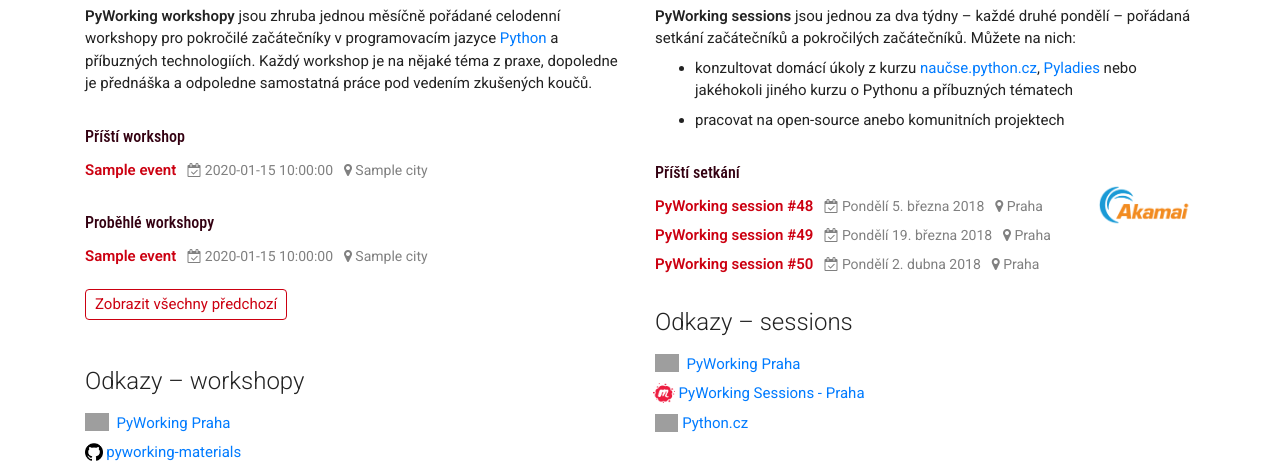
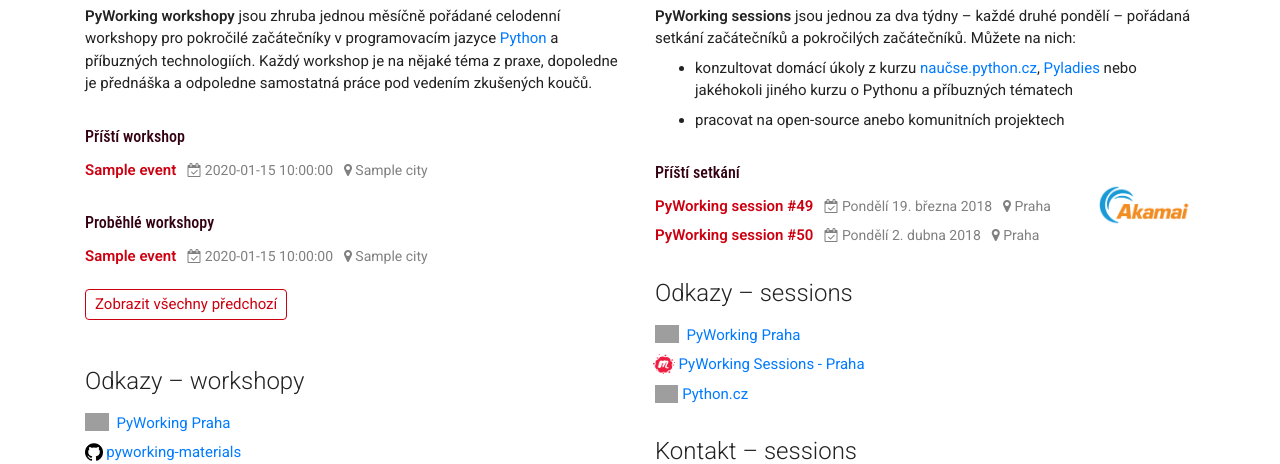
Before and after one commit to pyvec/pyworking.cz, a Flask app: template pyworking_cz/templates/index.html in a window 1280 px wide. Shown: the part 459-923 px from the top of the page. Run offline with Flask 2, Linux system fonts and the light colour scheme; the template is opened without the code that fills it: most values are stand-ins (such as "Sample title", 1, 10 or a date in 2020); some libraries are stand-ins or nearby versions; some web fonts are replaced; grey boxes are pictures that could not be loaded.

Commit message:
zruseni stareho session eventu - chtelo by to zautomatizovat :)

```diff
--- a/pyworking_cz/templates/index.html
+++ b/pyworking_cz/templates/index.html
@@ -158,7 +158,6 @@
         </p>
       {% endmacro %}
 
-      {{ meetup('https://www.meetup.com/pyladiescz/events/247252403/', 'PyWorking session #48', 'Pondělí 5. března 2018') }}
       {{ meetup('https://www.meetup.com/pyladiescz/events/247252464/', 'PyWorking session #49', 'Pondělí 19. března 2018') }}
       {{ meetup('https://www.meetup.com/pyladiescz/events/247252535/', 'PyWorking session #50', 'Pondělí 2. dubna 2018') }}
 
```
